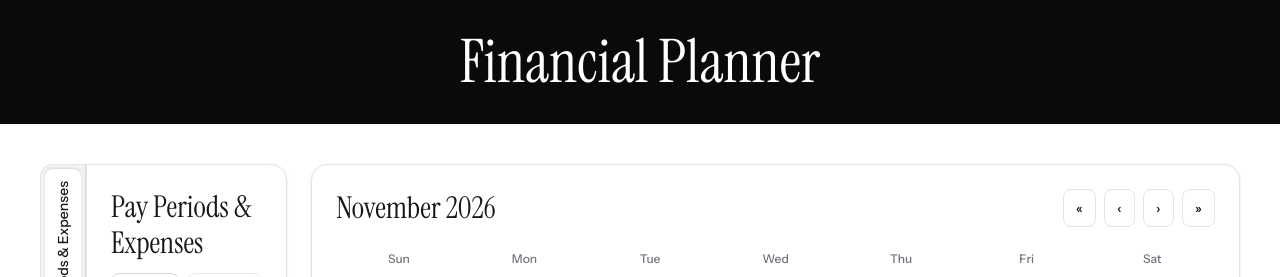
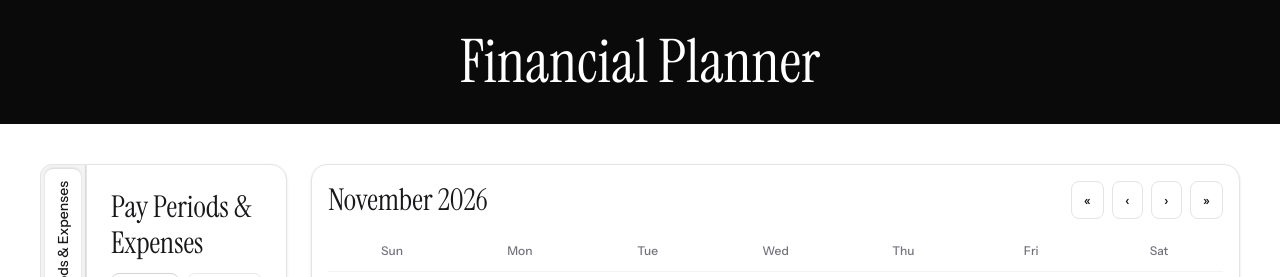
Before and after one commit to davbyron/manual-budget-planner, a Next.js app: page / in a window 1280 px wide. Shown: the top 277 px of the page. Built offline with nearby package versions, Linux system fonts and the light colour scheme; no server answers; the database is empty.

Commit message:
style: make calendar sticky to top on scroll

```diff
--- a/app/page.tsx
+++ b/app/page.tsx
@@ -9,7 +9,7 @@ export default function Home() {
   const [bills, setBills] = useState<Bill[] | null>(null);
   const [payPeriods, setPayPeriods] = useState<PayPeriodWithExpenses[]>([]);
   return (
-    <main className="p-10 w-full flex gap-6">
+    <main className="relative p-10 w-full flex gap-6">
       <PlannerTabs
         periods={payPeriods}
         onPeriodsChange={setPayPeriods}
--- a/components/Calendar.tsx
+++ b/components/Calendar.tsx
@@ -53,9 +53,16 @@ export default function Calendar(props: CalendarProps) {
   return (
     <section
       aria-labelledby={headingId}
-      className="w-full max-w-250 rounded-2xl border border-zinc-200 bg-white p-4 text-zinc-900 shadow-sm sm:p-6 dark:border-zinc-800 dark:bg-zinc-950 dark:text-zinc-100"
+      className="
+        sticky top-5
+        p-4 w-full max-w-250 h-fit
+        flex flex-col gap-6
+        rounded-2xl border border-zinc-200 bg-white
+        text-zinc-900 shadow-sm
+        dark:border-zinc-800 dark:bg-zinc-950 dark:text-zinc-100
+      "
     >
-      <div className="mb-6 flex flex-wrap items-center justify-between gap-4">
+      <div className="flex flex-wrap items-center justify-between gap-4 bg-white">
         <h2 id={headingId} aria-live="polite" aria-atomic="true">
           {months[month]} {year}
         </h2>
@@ -74,6 +81,7 @@ export default function Calendar(props: CalendarProps) {
           </button>
         </div>
       </div>
+
       <table aria-labelledby={headingId} className="w-full table-fixed border-collapse text-center">
         <thead>
           <tr>
```
